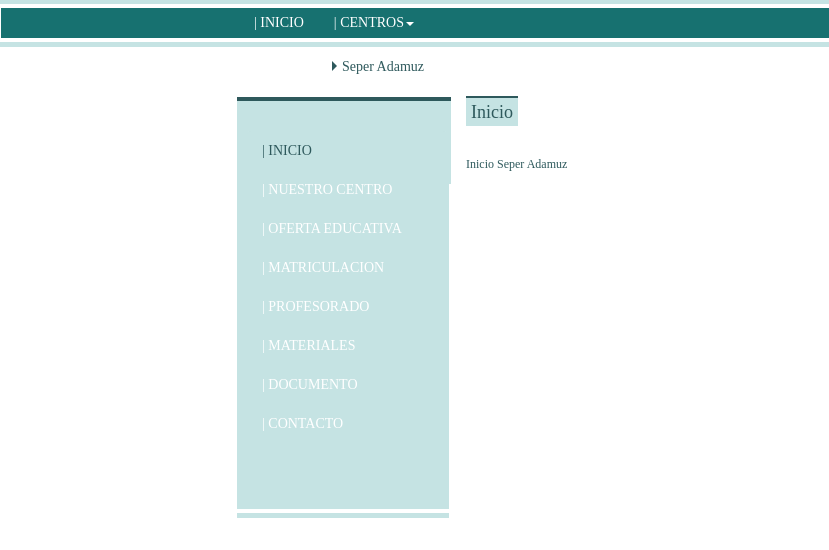
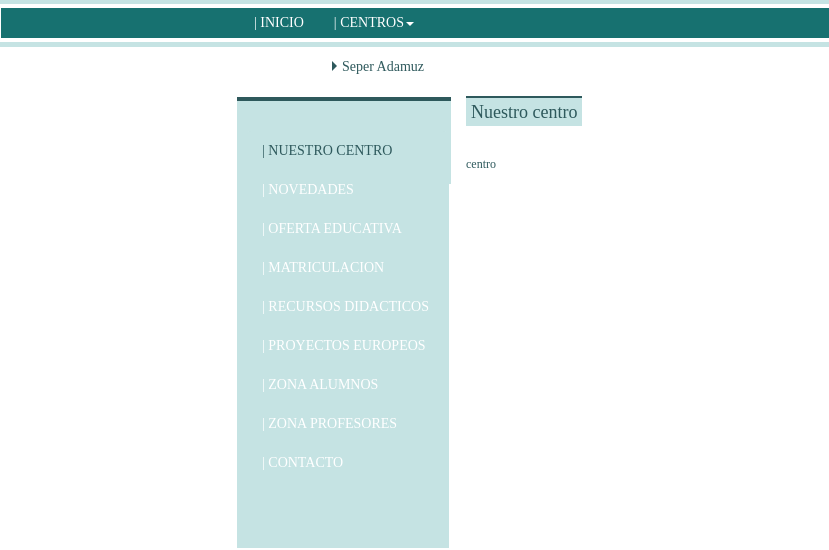
Before and after one commit to anamdgr/ceperFuensantaWeb, a website: page seperAdamuz.html in a window 1280 px wide. Shown: the part 253-803 px from the top of the page, 0-829 px from the left. Drawn offline with nearby package versions, Linux system fonts and the light colour scheme; a web font is replaced by a local one.

Commit message:
Barra lateral actualizada

```diff
--- a/css/simple-navbar.css
+++ b/css/simple-navbar.css
@@ -1,4 +1,3 @@
-
 .container-fluid.barra {
 	background-color: #177170;
 	height: 30px;
--- a/seperAdamuz.html
+++ b/seperAdamuz.html
@@ -117,13 +117,12 @@
 					<div class="col-sm-3">
 						<!-- Sidebar -->
 						<div class="columna barra-lateral">
-
 							<ul class="sidebar-nav nav nav-tabs">
 								<li class="active">
-									<a data-toggle="tab" href="#inicio">| INICIO</a>
+									<a data-toggle="tab" href="#centro">| NUESTRO CENTRO</a>
 								</li>
 								<li>
-									<a data-toggle="tab" href="#centro">| NUESTRO CENTRO</a>
+									<a data-toggle="tab" href="#novedades">| NOVEDADES</a>
 								</li>
 								<li>
 									<a data-toggle="tab" href="#oferta">| OFERTA EDUCATIVA</a>
@@ -132,13 +131,16 @@
 									<a data-toggle="tab" href="#matricula">| MATRICULACION</a>
 								</li>
 								<li>
-									<a data-toggle="tab" href="#profesorado">| PROFESORADO</a>
+									<a data-toggle="tab" href="#materiales">| RECURSOS DIDACTICOS</a>
 								</li>
 								<li>
-									<a data-toggle="tab" href="#materiales">| MATERIALES</a>
+									<a data-toggle="tab" href="#europa">| PROYECTOS EUROPEOS</a>
 								</li>
 								<li>
-									<a data-toggle="tab" href="#documento">| DOCUMENTO</a>
+									<a data-toggle="tab" href="#alumnos">| ZONA ALUMNOS</a>
+								</li>
+								<li>
+									<a data-toggle="tab" href="#profesores">| ZONA PROFESORES</a>
 								</li>
 								<li>
 									<a data-toggle="tab" href="#contacto">| CONTACTO</a>
@@ -151,33 +153,37 @@
 					<div class="col-sm-5 columna-texto">
 						<ul id="dark-blue-point"></ul>
 						<div class="tab-content">
-							<div id="inicio" class="columna tab-pane fade in active">
-								<h4 class="titulo-cuerpo">Inicio</h4>
-								<p>Inicio Seper Adamuz</p>
+							<div id="centro" class="columna tab-pane fade in active">
+								<h4 class="titulo-cuerpo">Nuestro centro</h4>
+								<p>centro</p>
 							</div>
-							<div id="centro" class="columna tab-pane fade">
-								<h4 class="titulo-cuerpo">Nuestro centro</h4>
-								<p>Centro Seper Adamuz</p>
+							<div id="novedades" class="columna tab-pane fade">
+								<h4 class="titulo-cuerpo">Novedades</h4>
+								<p>Novedades<p>
 							</div>
 							<div id="oferta" class="columna tab-pane fade">
 								<h4 class="titulo-cuerpo">Oferta educativa</h4>
-								<p>Oferta</p>
+								<p>Oferta educativa</p>
 							</div>
 							<div id="matricula" class="columna tab-pane fade">
 								<h4 class="titulo-cuerpo">Matriculación</h4>
-								<p>¡Matricúlate!</p>
-							</div>
-							<div id="profesorado" class="columna tab-pane fade">
-								<h4 class="titulo-cuerpo">Profesorado</h4>
-								<p>Nuestros profesores:</p>
+								<p>matriculate</p>
 							</div>
 							<div id="materiales" class="columna tab-pane fade">
-								<h4 class="titulo-cuerpo">Materiales</h4>
-								<p>Materiales de los que dispone el centro.</p>
+								<h4 class="titulo-cuerpo">Recursos didacticos</h4>
+								<p>Recursos de los que dispone el centro.</p>
 							</div>
-							<div id="documento" class="columna tab-pane fade">
-								<h4 class="titulo-cuerpo">Documento</h4>
-								<p>Un documento</p>
+							<div id="europa" class="columna tab-pane fade">
+								<h4 class="titulo-cuerpo">Proyectos europeos</h4>
+								<p>Proyectos europeos</p>
+							</div>
+							<div id="alumnos" class="columna tab-pane fade">
+								<h4 class="titulo-cuerpo">Zona alumnos</h4>
+								<p>Zona alumnos</p>
+							</div>
+							<div id="profesores" class="columna tab-pane fade">
+								<h4 class="titulo-cuerpo">Zona profesores</h4>
+								<p>Zona profesores</p>
 							</div>
 							<div id="contacto" class="columna tab-pane fade">
 								<h4 class="titulo-cuerpo">Contacto</h4>
```
Also changed, not shown: index.html (+29 -15 lines).
